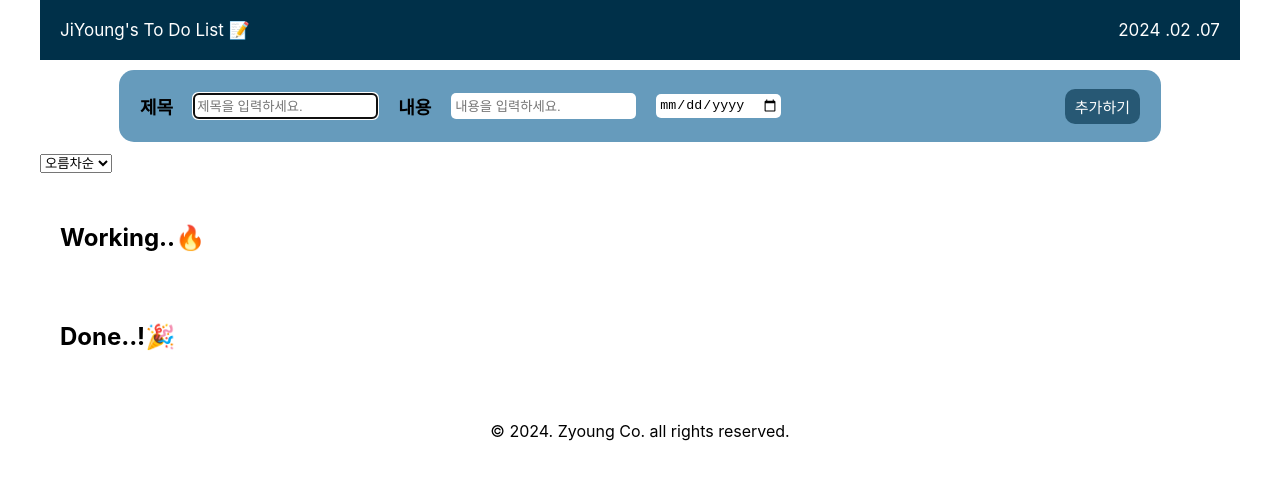
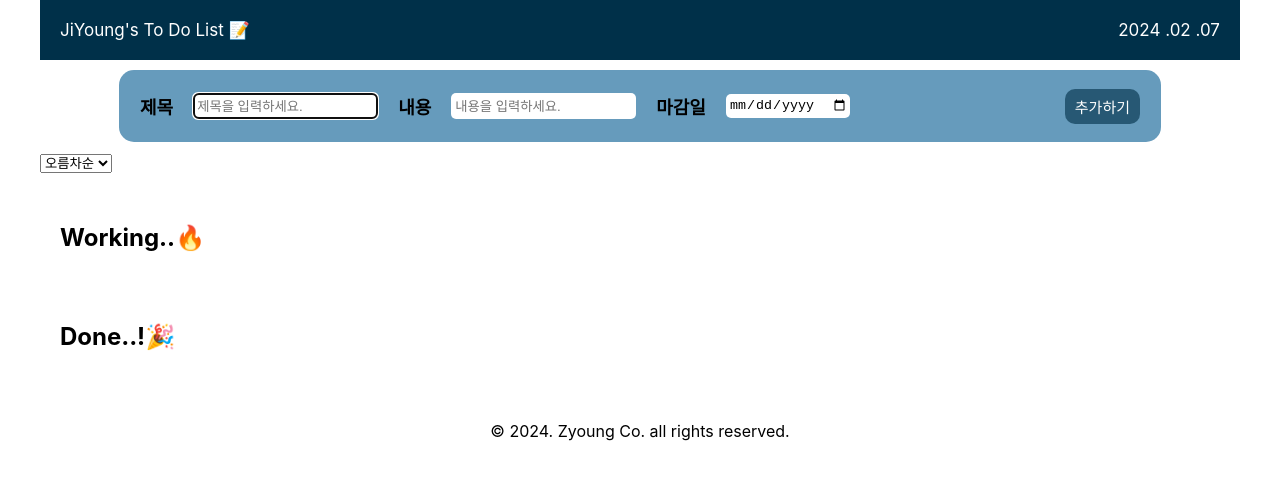
Before and after one commit to Zzzzyoung/-Project-Todo_List, a React (Create React App) app: page / in a window 1280 px wide. Shown: the top 480 px of the page. Built offline with nearby package versions, Linux system fonts and the light colour scheme.

Commit message:
마감일 수정

```diff
--- a/src/components/todo/TodoForm.jsx
+++ b/src/components/todo/TodoForm.jsx
@@ -27,6 +27,7 @@ function TodoForm({
           placeholder="내용을 입력하세요."
           onChange={onChangeContentHandler}
         />
+        마감일
         <input
           type="date"
           value={deadline}
```
